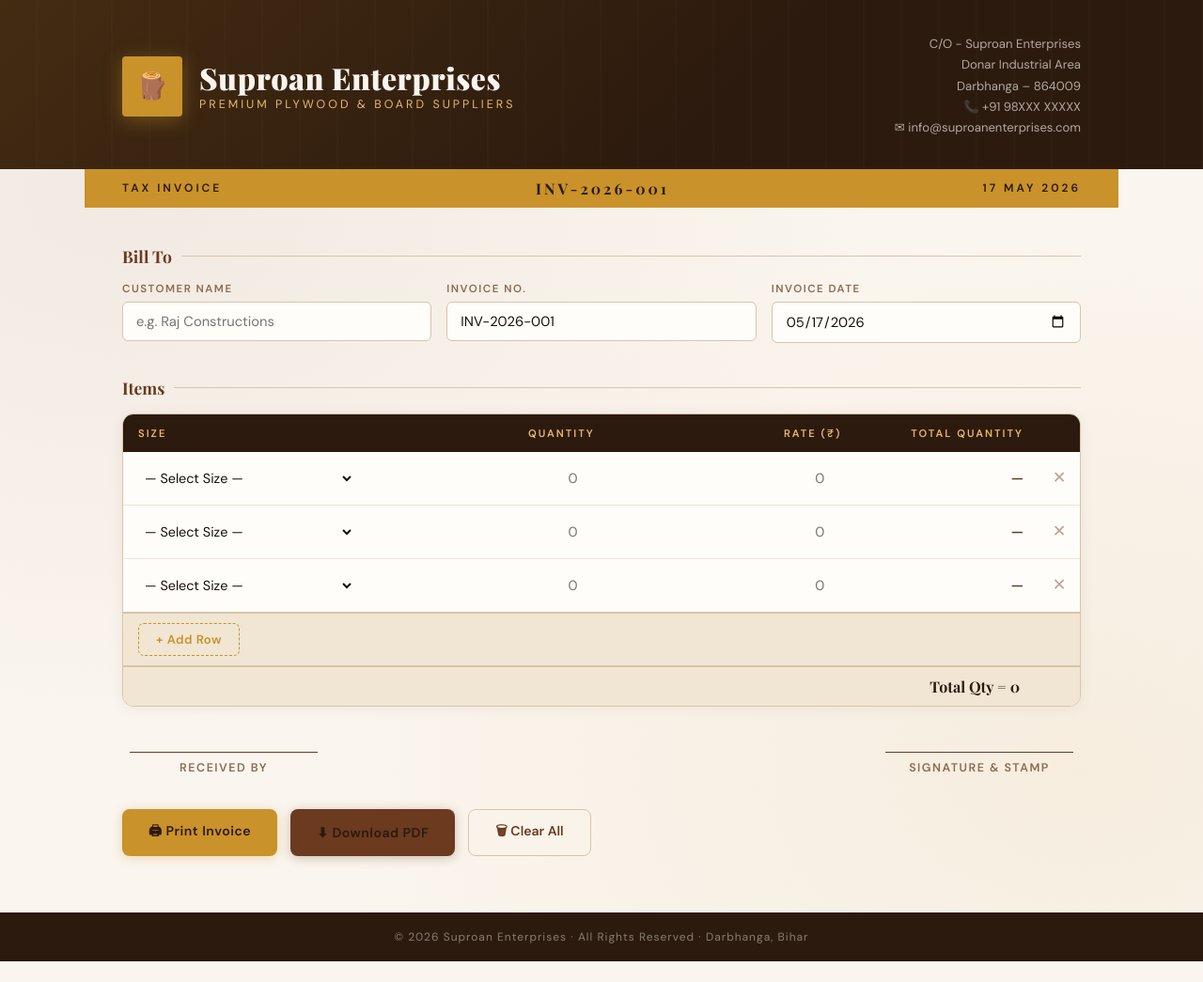
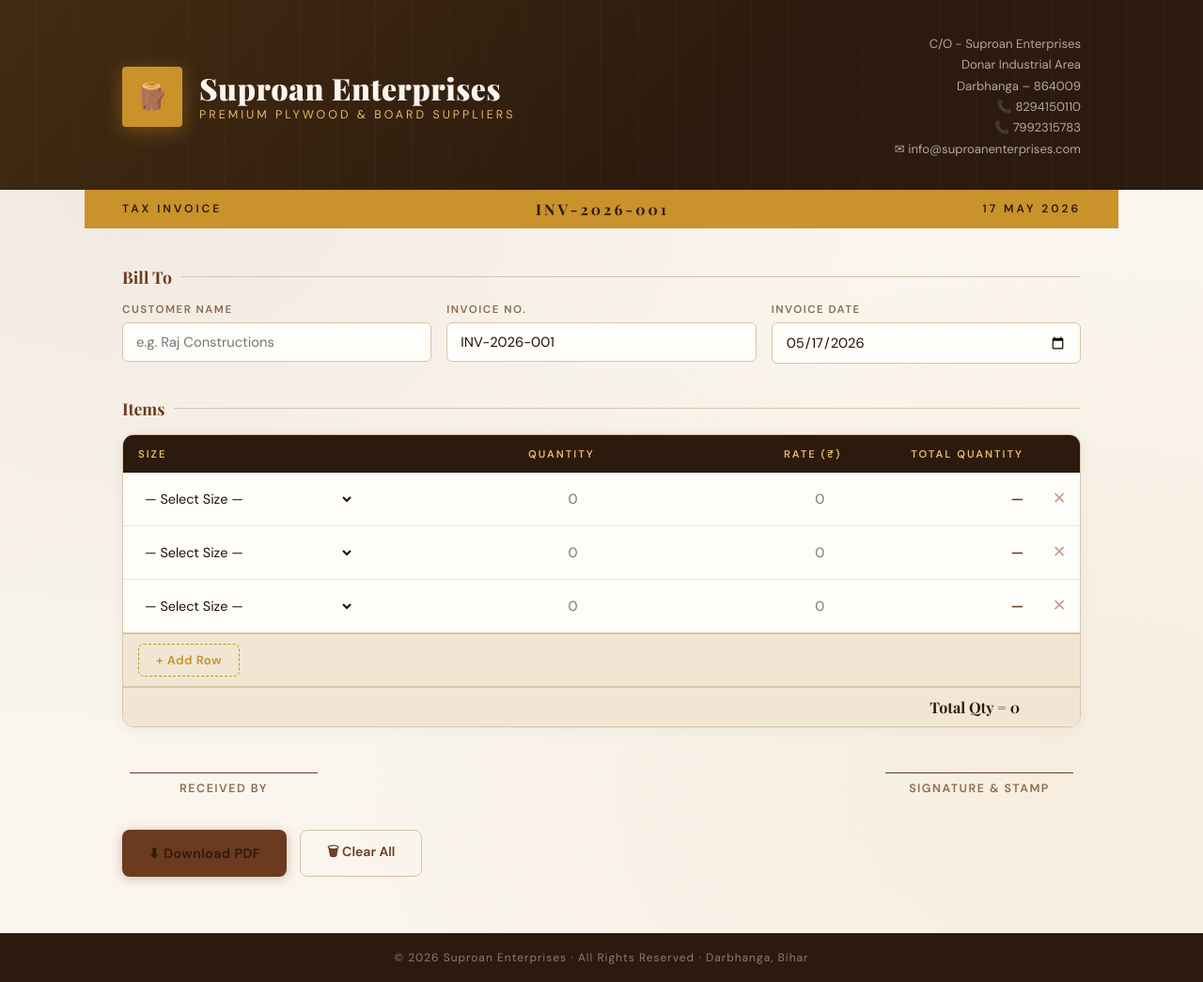
Before and after one commit to gloooomed/Invoice-Generator, a plain HTML site: page index.html in a window 1280 px wide. Shown: the whole page at 94% size. Before the commit the page ends 1023 px from the top, so only its background shows below. Drawn offline with nearby package versions, Linux system fonts and the light colour scheme.

Commit message:
Update contact numbers and remove print button from invoice

```diff
--- a/index.html
+++ b/index.html
@@ -27,7 +27,8 @@
                 <p>C/O - Suproan Enterprises</p>
                 <p>Donar Industrial Area</p>
                 <p>Darbhanga – 864009</p>
-                <p>📞 +91 98XXX XXXXX</p>
+                <p>📞 8294150110</p>
+                <p>📞 7992315783</p>
                 <p>✉ info@suproanenterprises.com</p>
             </div>
         </div>
@@ -111,7 +112,6 @@
 
         <!-- ACTIONS -->
         <div class="actions" style="margin-top:28px;">
-            <button class="btn-primary" id="btn-print" onclick="window.print()">🖨 Print Invoice</button>
             <button class="btn-primary" id="btn-download-pdf" onclick="downloadPDF()"
                 style="background:var(--wood-mid); box-shadow:0 2px 12px rgba(107,58,31,0.3);">⬇ Download PDF</button>
             <button class="btn-secondary" id="btn-clear" onclick="clearAll()">🗑 Clear All</button>
```
